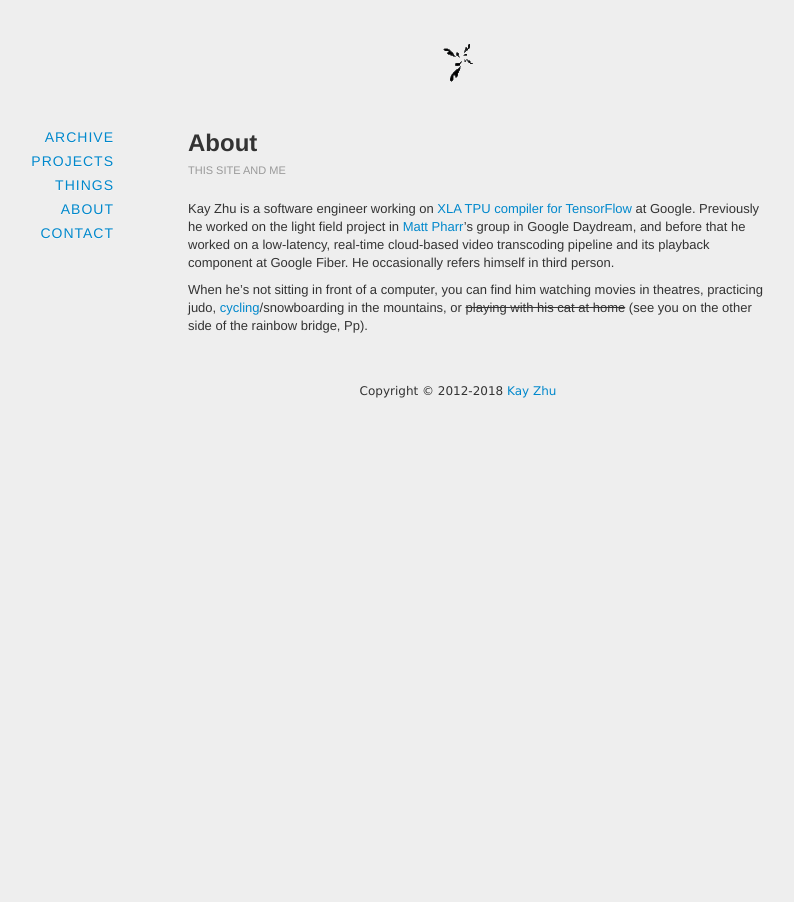
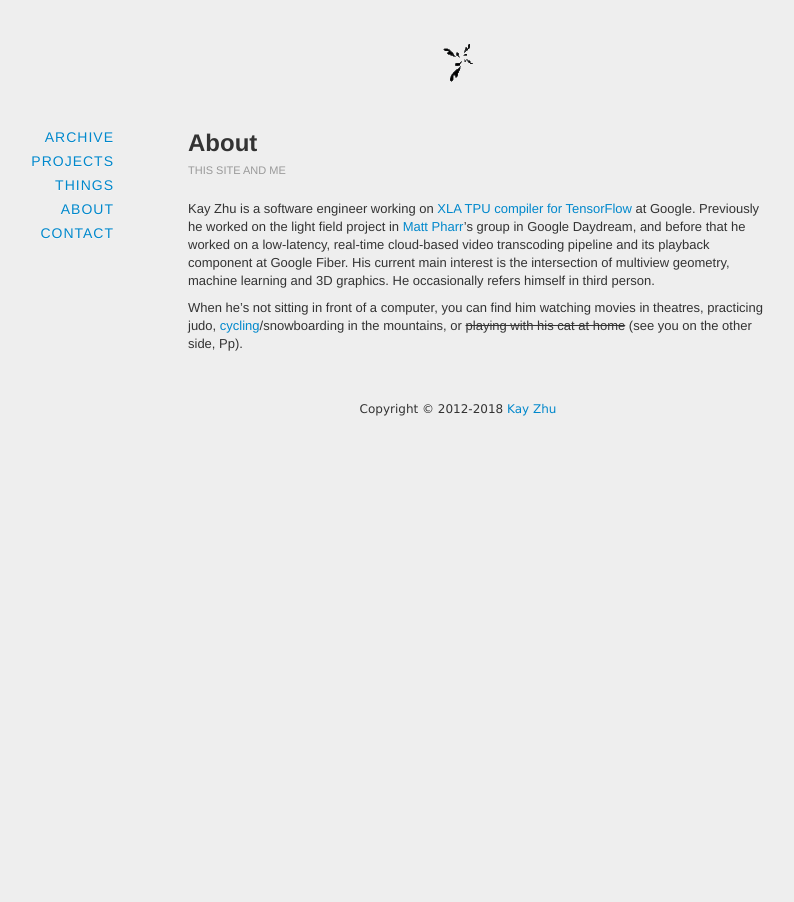
Before and after one commit to kayzhu/kayzhu.github.com, a Jekyll site: the page built from about/index.md, in a window 1280 px wide. Shown: the whole page, without its empty margins (182-976 px from the left). Built offline with Jekyll 4.4.1, drawn with Linux system fonts in a browser that asks for light colours; nearby versions of some CDN libraries; comment, search, counter and statistics services are not loaded.

Commit message:
Update index.md

```diff
--- a/about/index.md
+++ b/about/index.md
@@ -4,9 +4,9 @@ title: About
 tagline: this site and me
 ---
 
-Kay Zhu is a software engineer working on [XLA TPU compiler for TensorFlow](https://www.tensorflow.org/performance/xla/) at Google. Previously he worked on the light field project in [Matt Pharr](http://pharr.org/matt/)'s group in Google Daydream, and before that he worked on a low-latency, real-time cloud-based video transcoding pipeline and its playback component at Google Fiber. He occasionally refers himself in third person.
+Kay Zhu is a software engineer working on [XLA TPU compiler for TensorFlow](https://www.tensorflow.org/performance/xla/) at Google. Previously he worked on the light field project in [Matt Pharr](http://pharr.org/matt/)'s group in Google Daydream, and before that he worked on a low-latency, real-time cloud-based video transcoding pipeline and its playback component at Google Fiber. His current main interest is the intersection of multiview geometry, machine learning and 3D graphics. He occasionally refers himself in third person.
 
 
 When he's not sitting in front of a computer, you can find him watching movies
 in theatres, practicing judo, [cycling](https://www.strava.com/athletes/kayzhu)/snowboarding in the mountains, or <del>playing
-with his cat at home</del> (see you on the other side of the rainbow bridge, Pp).
+with his cat at home</del> (see you on the other side, Pp).
```
